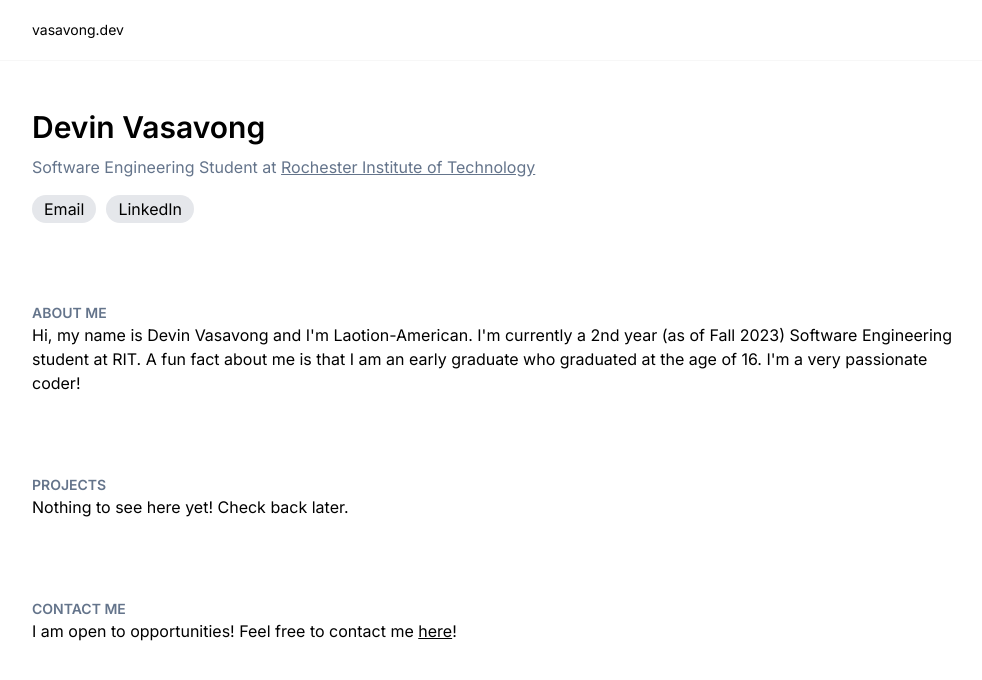
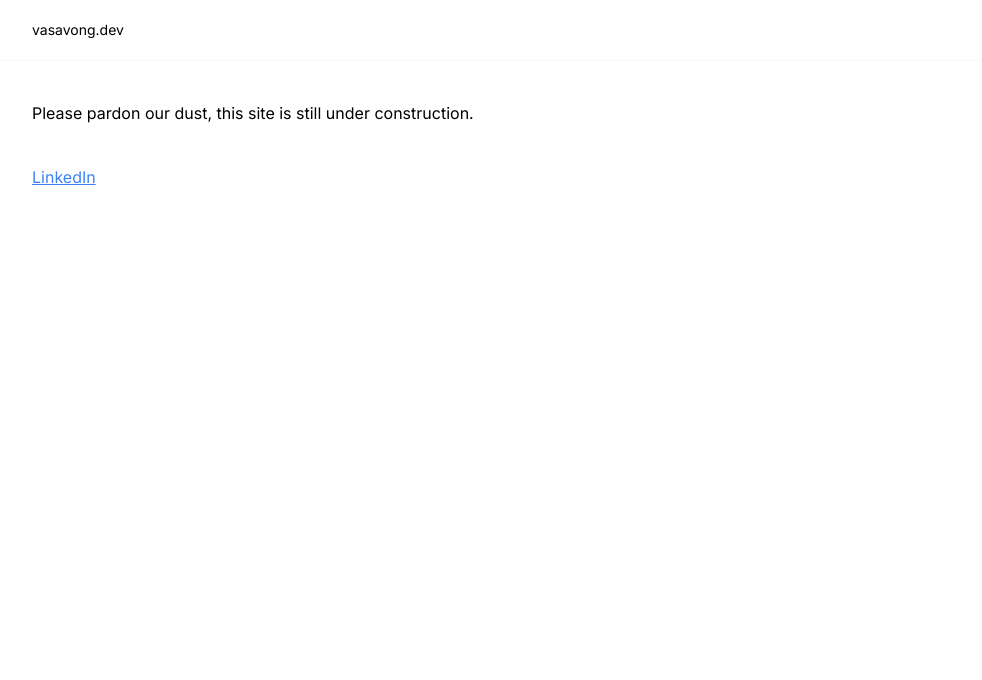
Before and after one commit to devinvasavong/portfolio, a Next.js app: page / in a window 1280 px wide. Shown: the top 680 px of the page, without its empty margins (136-1118 px from the left). Built offline with nearby package versions, Linux system fonts and the light colour scheme.

Commit message:
Construction

```diff
--- /dev/null
+++ b/app/components/card.tsx
@@ -0,0 +1,11 @@
+export default function Card({
+    description
+} : {
+    description: string
+}) {
+    return (
+        <div className="bg-transparent border-[rgba(31,31,31)] border-[2px] p-10 rounded-3xl">
+            {description}
+        </div>
+    )
+}
--- a/app/components/navbar.tsx
+++ b/app/components/navbar.tsx
@@ -1,14 +1,20 @@
 import Link from "next/link";
 
-export default function Navbar() {
+// make parameter optional by adding ? after the name
+
+
+
+export default function Navbar({
+    title
+}: {
+    title?: string
+}) {
     return (
         <nav className="w-full">
             <div className="max-w-5xl mx-auto px-10 border-b-[rgba(171,171,171,.1)] border-b-[1px] py-5">
                 <div className="flex flex-row justify-between">
                     <div className="text-sm">vasavong.dev</div>
-                    <ul>
-                        {/* <li className="text-sm text-slate-500">Blog</li> */}
-                    </ul>
+                    { title && <div className="text-sm">{title}</div> }
                 </div>
             </div>
         </nav>
--- a/app/page.tsx
+++ b/app/page.tsx
@@ -1,51 +1,21 @@
+import Navbar from "./components/navbar"
+import Card from "./components/card"
 import Link from "next/link"
-import Navbar from "./components/navbar"
-import { Analytics } from '@vercel/analytics/react'
 
 export default function Page() {
 	return (
 		<div>
-			<Analytics />
 			<Navbar />
-			<div className="max-w-5xl mx-auto px-10 py-12">
-				<div className="flex flex-col gap-2.5">
-					<h1 className="font-semibold text-3xl">Devin Vasavong</h1>
-					<div className="text-slate-500">
-						<p>Software Engineering Student at <Link href="https://rit.edu" className="underline">Rochester Institute of Technology</Link></p>
+
+			<div className="mx-auto max-w-5xl p-10">
+				<div>
+					Please pardon our dust, this site is still under construction.
+
+					<div className="mt-10">
+						<Link href="https://linkedin.com/in/devinvasavong" className="text-blue-500 underline">
+							LinkedIn
+						</Link>
 					</div>
-				</div>
-				<div className="flex flex-row gap-2.5 mt-[1rem]">
-					<Link href="mailto:devin@vasavong.com?subject=Portfolio Inquiry">
-						<div className="px-3 py-0.5 bg-gray-200 rounded-full">
-							Email
-						</div>
-					</Link>
-					{/* <Link href="https://drive.google.com/file/d/1f2OiCsq-c4d1L_O2T7Pj78mX9BMhi3Dr/view?usp=sharing">
-						<div className="px-3 py-0.5 bg-gray-200 rounded-full">
-							Resume
-						</div>
-					</Link> */}
-					<Link href="https://linkedin.com/in/devinvasavong">
-						<div className="px-3 py-0.5 bg-gray-200 rounded-full">
-							LinkedIn
-						</div>
-					</Link>
-				</div>
-				<div className="mt-[2rem] sm:mt-[5rem]">
-					<h2 className="font-semibold uppercase text-sm text-slate-500">About me</h2>
-					<p>Hi, my name is Devin Vasavong and I&apos;m Laotion-American. I&apos;m currently a 2nd year (as of Fall 2023) Software Engineering student at RIT. A fun fact about me is that I am an early graduate who graduated at the age of 16. I&apos;m a very passionate coder!</p>
-				</div>
-				<div className="mt-[2rem] sm:mt-[5rem]">
-					<h2 className="font-semibold uppercase text-sm text-slate-500">Projects</h2>
-					<p>
-						Nothing to see here yet! Check back later.
-					</p>
-				</div>
-				<div className="mt-[2rem] sm:mt-[5rem]">
-					<h2 className="font-semibold uppercase text-sm text-slate-500">Contact me</h2>
-					<p>
-						I am open to opportunities! Feel free to contact me <Link href="mailto:devin@vasavong.com?subject=Contact Inquiry" className="underline">here</Link>!
-					</p>
 				</div>
 			</div>
 		</div>
```
